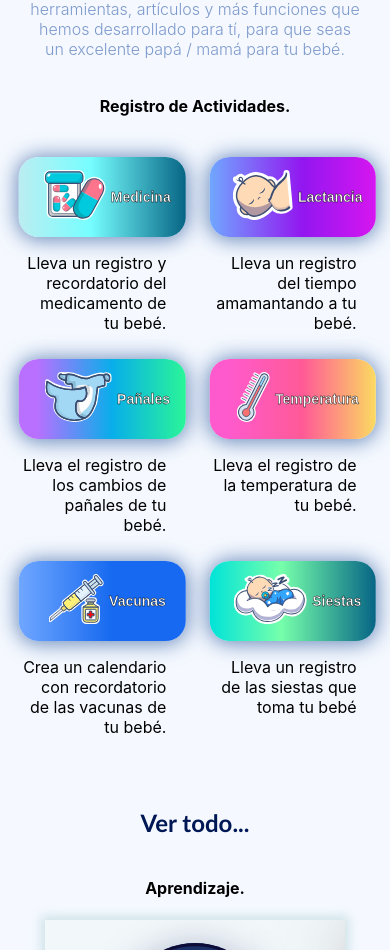
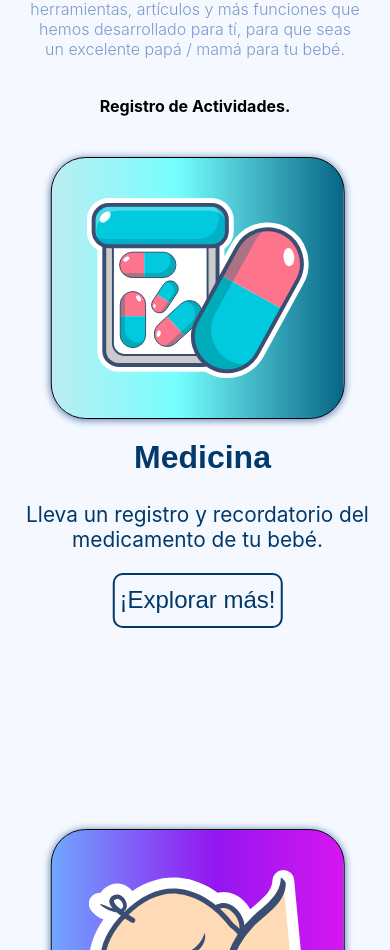
Before and after one commit to iamivansantana/BabyWorld, a React (Create React App) app: page / in a window 390 px wide. Shown: the part 1050-2000 px from the top of the page. Built offline with nearby package versions, Linux system fonts and the light colour scheme; the HTML template or start-up script is replaced by a standard one.

Commit message:
updating de view of appsCard

```diff
--- a/src/components/appsCard/appsCard.css
+++ b/src/components/appsCard/appsCard.css
@@ -3,6 +3,7 @@
     justify-content: center;
     align-items: center;
     width: 100%;
+    min-height: 500px;
     height: 100%;
     box-sizing: border-box;
     padding-left: 40px;
@@ -10,49 +11,77 @@
 
 }
 .bwApp-card{
-
     width: 50%;
-    max-width: 300px;
-    min-width: 200px;
-    height: 120px;
+    max-width: 400px;
+    height: 400px;
     border-radius: 35px;
-    box-shadow: 0px 1px 20px 2px rgba(37, 84, 153, 0.671);
+    border: 1.5px solid #000000;
+    box-shadow: 0px 1px 7px 1px rgba(37, 84, 153, 0.671);
     display: flex;
     justify-content: center;
     align-items: center;
     overflow: hidden;
+}
+
+.img-card{
+    display: flex;
+    justify-content: center;
+    align-items: center;
+}
+.img-card img{
+    padding: 15px;
+    /* width: 60%; */
+    height: 200px;
 
 }
-.bwApp-card:hover{
-    cursor: pointer;
-    transform: scale(.97);
-    box-shadow: 0px 1px 10px 1px rgba(37, 84, 153, 0.671);
-}
-.img-card{
-    margin-right: 0;
-    margin-left: 10px;
-}
-.img-card img{
-    height: 50px;
-
+.bwApp-card-body{
+    width: 50%;
+    max-width: 700px;
+    height: 400px;
+    /* box-shadow: 0px 1px 5px 2px rgba(37, 84, 153, 0.671); */
+    overflow: hidden;
+    margin-left: 5%;
+    text-align: center;
+    color: #02396b;
 }
 .name-card{
-    color: white;
-    -webkit-text-stroke: .4px black;
+    /* color: black; */
     font-family: Arial, Helvetica, sans-serif;
-    font-size: 25px;
+    font-size: 2rem;
     font-weight: bold;
     text-transform: capitalize;
     /* background: rgba(0, 0, 0, 0.295); */
     /* border-radius: 4PX; */
-    padding: 10px;
+    padding: 5px;
+    width: 100%;
 
 }
 .desc-card{
-    width: 200px;
-    padding-left: 20px;
-    /* background-color: oldlace; */
+    width: 100%;
+    font-size: 1.4rem;
+    text-align: left;
 }
+.btn-card{
+    border: none;
+    margin: 0;
+    padding: 0;
+    width: auto;
+    height: 55px;
+    padding: 5px;
+    font-size: 1.5rem;
+    border-radius: 10px;
+    border: 2px solid #02396b;
+    color: #02396b;
+    background-color: transparent;
+    transition: .3s ease-in-out;
+}
+.btn-card:hover{
+    /* transition: 2s  ease-in-out; */
+    cursor: pointer;
+    color: white;
+    background-color: #02396b;
+}
+
 .backgroundUno{
     background: linear-gradient(90deg, rgb(187, 237, 241) 0%, rgba(118,254,255,1) 43%, rgba(7,101,133,1) 100%);
 }
@@ -95,33 +124,29 @@
     padding-left: 5px;
 }
 .bwApp-card{
-    /* background-color: springgreen; */
-    width: 95%;
-    height: 80px;
-    border-radius: 20px;
-    max-width: 95%;
-    min-width: 90%;
+    min-width: 200px;
+    width: 80%;
+    height: 260px;
+
+}
+.img-card img{
+    padding: 15px;
+    height: 180px;
+}
+.bwApp-card-body{
+    width: 100%;
+    max-width: 700px;
+    height: 400px;
+    margin-left: 0%;
+}
+.name-card{
+    margin-top: 4%;
+    padding: 5px;
+    width: 100%;
 }
 .desc-card{
-    max-width: 160px;
-    width: 90%;
-    height: 80px;
-
-    padding-left: 0px;
-    /* background-color: springgreen; */
-    text-align: right;
-}
-.img-card{
-    margin-right: 0;
-}
-
-.img-card img{
-    height: 50px;
-    padding-right: 5px;
-}
-.name-card{
-    font-size: 14PX;
-    padding: 0px;
-    padding-left: 0px;
+    width: 100%;
+    font-size: 1.3rem;
+    text-align: center;
 }
 }
--- a/src/components/appsCard/appsCard.js
+++ b/src/components/appsCard/appsCard.js
@@ -3,16 +3,18 @@ import './appsCard.css';
 
 const AppsCard = ({ img, desc, color }) => {
 
+
+
     return (
         <>
             <div className="flexContent">
                 <div className= {`bwApp-card  background${color}`}>
-                    {/* <div className="img-card"><img src={`\assets\BW-Resources\btns\${color}-btn.svg`} alt="home"/></div> */}
                     <div className="img-card"><img src={`/assets/BW-Resources/btns/${img}-btn.svg`} alt={img}/></div>
+                </div>
+                <div className= {'bwApp-card-body'}>
                     <div className="name-card">{img}</div>
-                </div>
-                <div>
                     <p className="desc-card">{desc}</p>
+                    <button className="btn-card" type="button">¡Explorar más!</button>
                 </div>
             </div>
         </>
--- a/src/components/bwTarget/BWTarget.css
+++ b/src/components/bwTarget/BWTarget.css
@@ -80,7 +80,7 @@
     overflow: hidden;
 }
 .articleContentAcive{
-    height: 375px;
+    height: 402px;
 }
 .targetArticleBtnVer{
     /* background-color: tomato; */
@@ -107,7 +107,7 @@
 .targetDownArticle img{
     margin-left: 50%;
     transform: translateX(-50%);
-    width: 60%;
+    width: 90%;
     max-width: 300px;
     border-radius: 10px;
     box-shadow: 0px 1px 10px 2px rgba(125, 177, 182, 0.315);
@@ -175,6 +175,35 @@
 
     /* min-width: 400px;     */
 }
+.carrusel-container2{
+    display: flex;
+    justify-content: center;
+    align-items: center;
+    width: 100%;
+    max-height: 300px;
+    height: auto;
+    /* background-color: aqua; */
+    box-sizing: border-box;
+    /* box-shadow: 0px 0px 10px 4px rgba(125, 177, 182, 0.315); */
+}
+    .slider-item-TargetArticulos{
+    /* background-color:teal; */
+    /* box-shadow: 15px 0px 80px -10px rgba(87, 87, 87, 0.555); */
+    width: 20.25vw;
+    max-width: 300px;
+    height: 20.25vw;
+    max-height: 300px;
+    scroll-snap-align: end ;
+    overflow: hidden;
+    box-sizing: border-box;
+}
+.slider-item-container-TargetArticulos{
+    /* background-color:tomato; */
+    width: 100%;
+    height: 100%;
+    display: flex;
+    align-items: center;
+}
 
 /* -----------------Maximo (phone)-------------------------------------------------------------------------------------------- */
 @media (max-width:500px){
@@ -183,12 +212,26 @@
         width: 75%;
         /* background-color: tomato; */
     }
+    .targetDownArticle img{
+        margin-left: 50%;
+        transform: translateX(-50%);
+        height: 90%;
+        width: auto;
+        max-width: 300px;
+        border-radius: 10px;
+        box-shadow: 0px 1px 10px 2px rgba(125, 177, 182, 0.315);
+    }
     .articleContentAcive{
-        height: 300px;
+        height: 305px;
     }
     .targetVideo{
         width: 100%;
         min-height: 200px;
         /* min-width: 400px;     */
     }
+    .slider-item-TargetArticulos{
+        width: 300px;
+        height: 200px;
+        /* background-color: teal; */
+    }
 }
--- a/src/components/carrusel/Carrusel.css
+++ b/src/components/carrusel/Carrusel.css
@@ -5,7 +5,7 @@
     display:flex;
     align-items:center;
     justify-content:center;
-    box-shadow: 0px 0px 10px 4px rgba(125, 177, 182, 0.315);
+    /* box-shadow: 0px 0px 10px 4px rgba(125, 177, 182, 0.315); */
     /* background-color: aqua; */
 }
 .slider{
--- a/src/components/feed/Feed.js
+++ b/src/components/feed/Feed.js
@@ -12,8 +12,9 @@ const Feed = () => {
             <div className="feedContainer">
                 <h2>Feed</h2>
                 <BWTargetNames />
-                <BWTargetArticulos id={'uno'} />
-                {/* <BWTargetPrimerosAuxilios id={'uno'} /> */}
+                <BWTargetArticulos id={11} />
+                {/* <BWTargetArticulos id={22} /> */}
+                {/* <BWTargetPrimerosAuxilios id={55} /> */}
 
             </div>
         </>
--- a/src/components/infoPage/BWInfo.css
+++ b/src/components/infoPage/BWInfo.css
@@ -38,7 +38,7 @@
 .bwApps-grid{
     padding-top: 20px;
     display: grid;
-    grid-template-columns: 1fr 1fr;
+    grid-template-columns: 1fr;
     gap: 30px;
     grid-row: auto;
     width: 100%;
@@ -66,6 +66,9 @@
     display: flex;
     flex-direction: column;
 }
+.display-Flex{
+    display: flex;
+}
 .carrusel-container{
     display: flex;
     justify-content: center;
@@ -75,6 +78,7 @@
     height: auto;
     /* background-color: aqua; */
     box-sizing: border-box;
+    box-shadow: 0px 0px 10px 4px rgba(125, 177, 182, 0.315);
 }
 .carruselPuntos{
     box-sizing: border-box;
@@ -116,6 +120,7 @@
     overflow: hidden;
     box-sizing: border-box;
 }
+
 .slider-item:hover{
     cursor: pointer;
     background-color: rgb(234, 246, 255);
@@ -170,6 +175,7 @@
         width: 300px;
         height: 300px;
     }
+
     .tittle-item{
         font-size: 1.5rem;
 
```
Also changed, not shown: src/components/bwTarget/BWTargetArticulos.js (+40 -1 lines), src/components/carrusel/Carrusel.js (+35 -18 lines), src/components/infoPage/BWInfo.js (+16 -39 lines).
